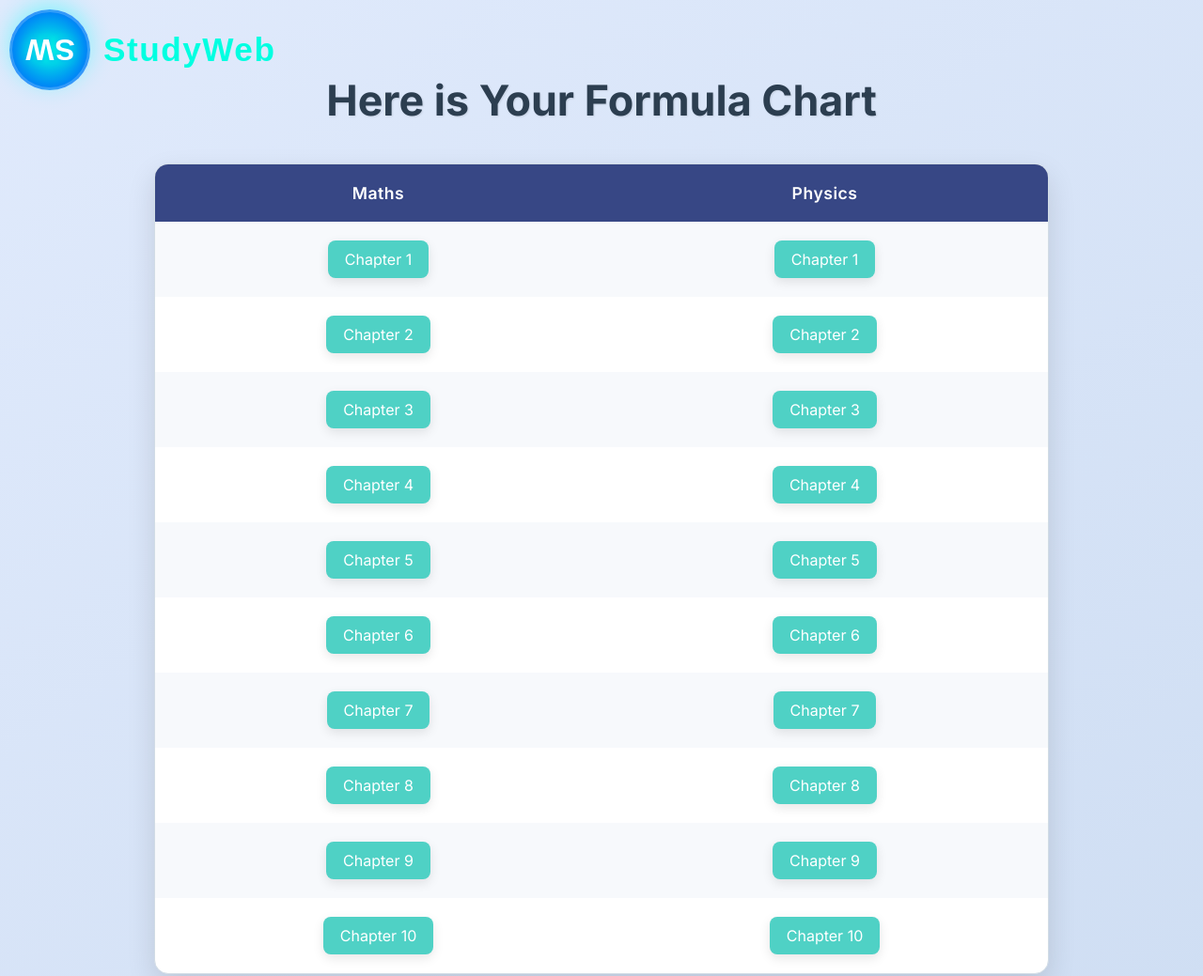
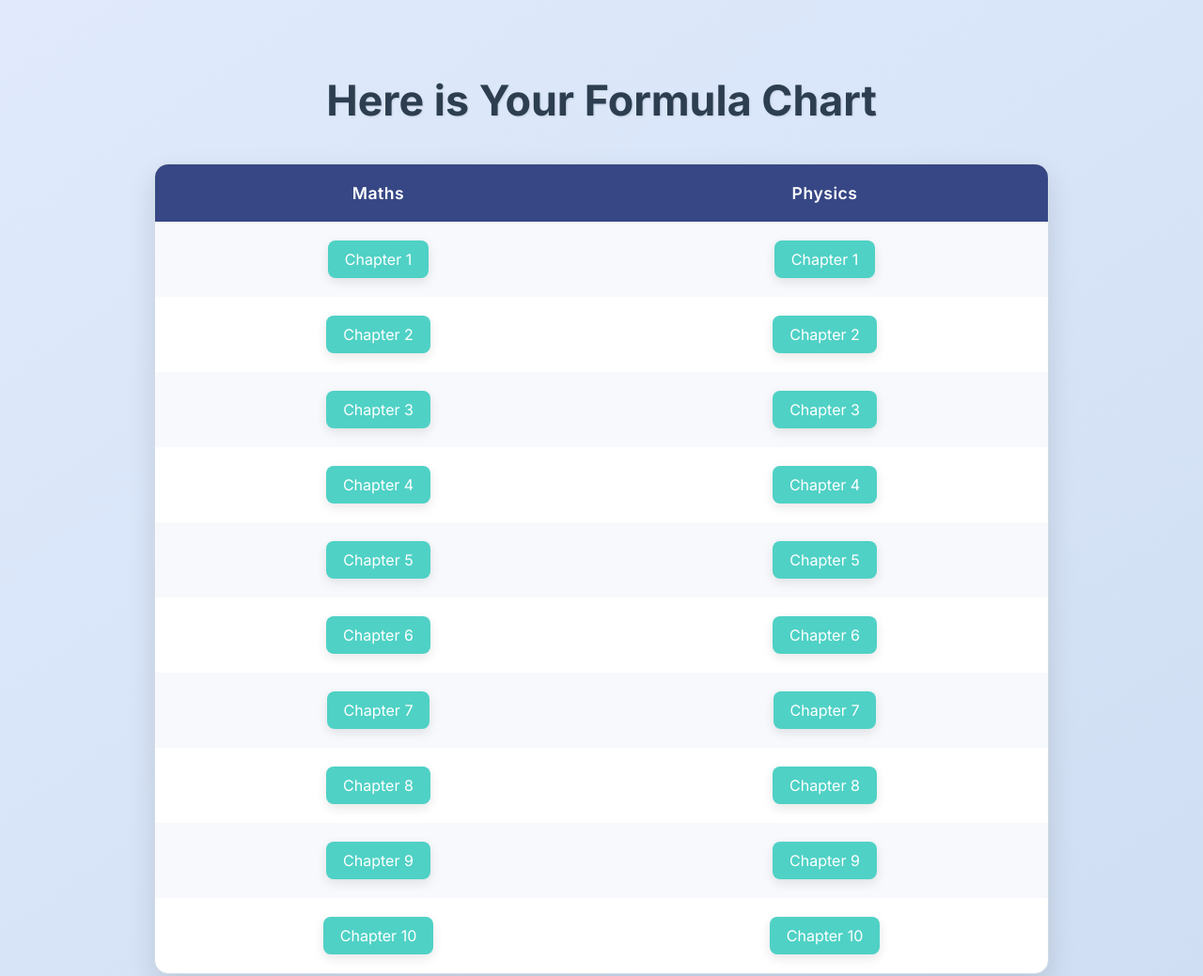
Before and after one commit to abhinash-code/StudyWeb, a plain HTML site: page FormulaChart.html in a window 1280 px wide. Shown: the top 1039 px of the page at 94% size. Drawn offline with Linux system fonts and the light colour scheme.

Commit message:
Update FormulaChart.html

```diff
--- a/FormulaChart.html
+++ b/FormulaChart.html
@@ -93,80 +93,9 @@
         font-size: 0.9rem;
       }
     }
-    .logo-container {
-      display: flex;
-      align-items: center;
-      gap: 14px;
-      position: fixed;
-      top: 0;
-      left: 0;
-      margin-top: 10px;
-      margin-left: 10px;
-      z-index: 1000;
-
-    }
-
-    .logo-circle {
-      width: 80px;
-      height: 80px;
-      background: radial-gradient(circle at center, #00ffe1, #0051ff);
-      border-radius: 50%;
-      display: flex;
-      justify-content: center;
-      align-items: center;
-      box-shadow: 0 6px 25px rgba(0, 255, 255, 0.4);
-      animation: rotateCircle 2s linear infinite;
-      transition: transform 0.3s ease, box-shadow 0.3s ease;
-      border: 3px solid rgba(255, 255, 255, 0.2);
-    }
-
-    .logo-circle:hover {
-      transform: scale(1.15) rotate(20deg);
-      box-shadow: 0 0 30px #00ffe1, 0 0 50px #0088ff;
-      border-color: #ffffff55;
-    }
-
-    @keyframes rotateCircle {
-      0% {
-        transform: rotate(0deg);
-      }
-      100% {
-        transform: rotate(360deg);
-      }
-    }
-
-    .logo-circle span {
-      color: white;
-      font-size: 2rem;
-      font-weight: 800;
-      letter-spacing: 1px;
-      font-family: 'Orbitron', sans-serif;
-      text-shadow: 0 0 12px #00ffe1, 0 0 5px #0088ff;
-      pointer-events: none;
-    }
-
-    .logo-text {
-      color: #00ffe1;
-      font-size: 2.2rem;
-      font-weight: 800;
-      letter-spacing: 1.5px;
-      transition: color 0.3s ease, text-shadow 0.3s ease;
-      font-family: 'Poppins', sans-serif;
-    }
-
-    .logo-text:hover {
-      color: #ffffff;
-      text-shadow: 0 0 10px #00ffe1, 0 0 20px #0088ff;
-    }
   </style>
 </head>
 <body>
-  <div class="logo-container">
-    <div class="logo-circle">
-      <span>SW</span>
-    </div>
-    <div class="logo-text">StudyWeb</div>
-  </div>
   <h1>Here is Your Formula Chart</h1>
   <div class="table-container">
     <table>
@@ -176,15 +105,15 @@
       </tr>
       <tr>
         <td><a href="MathsFormulaPart-1.jpg">Chapter 1</a></td>
-        <td><a href="">Chapter 1</a></td>
+        <td><a href="phyricschapter-1 formulas.pdf">Chapter 1</a></td>
       </tr>
       <tr>
         <td><a href="MathsFormulaPart-2.jpg">Chapter 2</a></td>
-        <td><a href="">Chapter 2</a></td>
+        <td><a href="physics chapter-2 formulas.pdf">Chapter 2</a></td>
       </tr>
       <tr>
         <td><a href="">Chapter 3</a></td>
-        <td><a href="PhysicsFormulaChapter-3.pdf" target="_blank">Chapter 3</a></td>
+        <td><a href="Physics Chapter-3 formula.html">Chapter 3</a></td>
       </tr>
       <tr>
         <td><a href="">Chapter 4</a></td>
```
